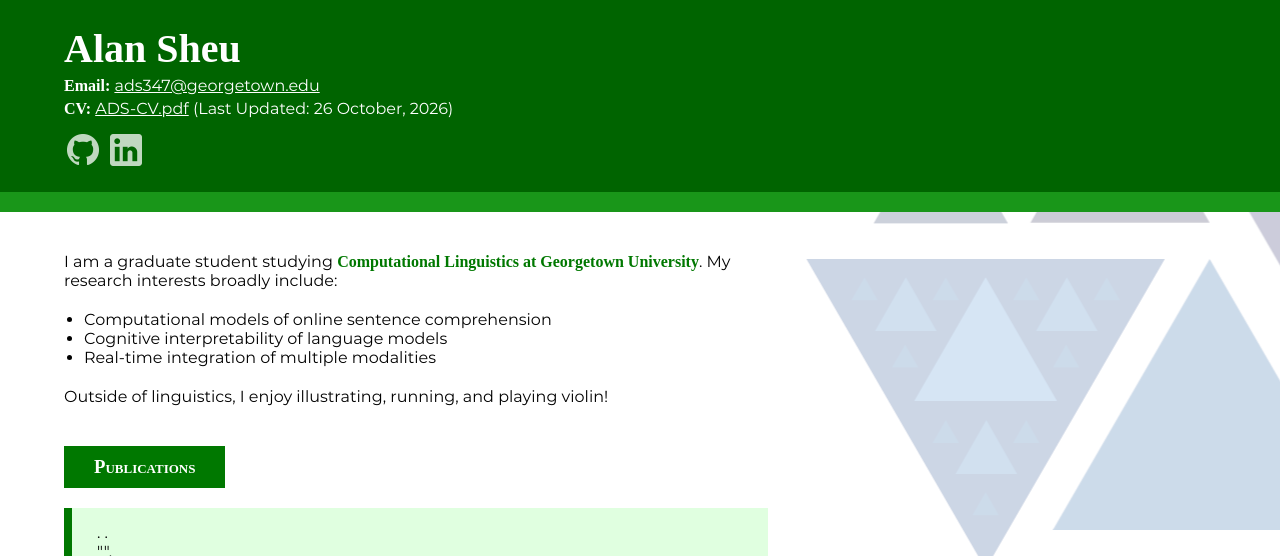
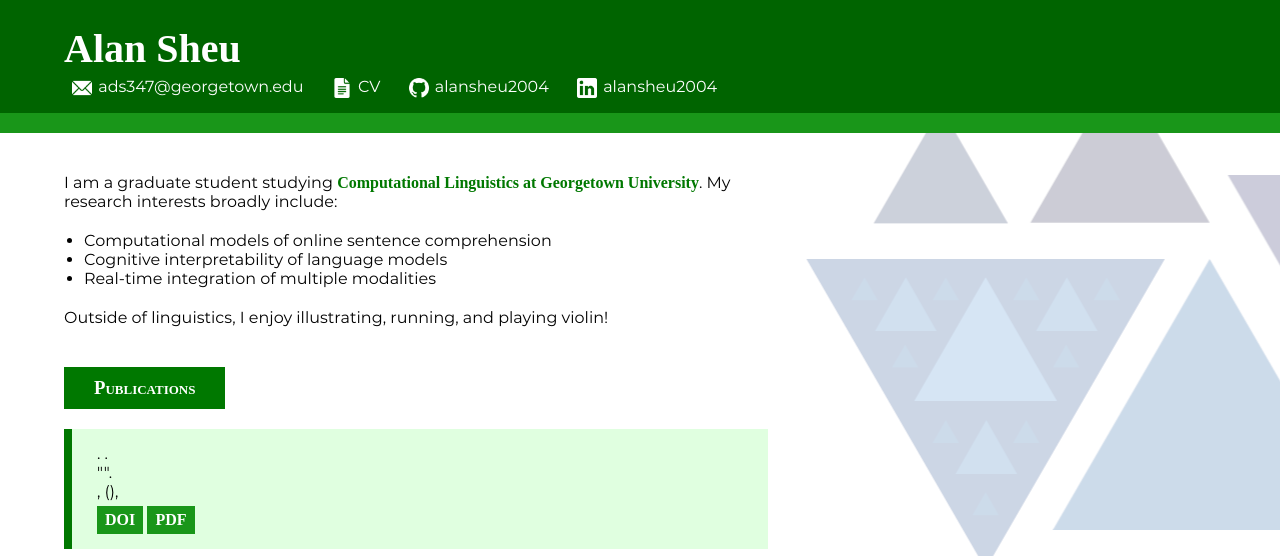
Before and after one commit to alansheu2004/alansheu2004.github.io, a plain HTML site: page index.html in a window 1280 px wide. Shown: the top 556 px of the page. Drawn offline with Linux system fonts and the light colour scheme; a web font is replaced by a local one.

Commit message:
Header & Footer

```diff
--- a/index.html
+++ b/index.html
@@ -18,12 +18,25 @@
             <div id="headerblock">
                 <header>
                     <h1>Alan Sheu</h1>
-                    <p><b>Email:</b> <a href="mailto:ads347@georgetown.edu">ads347@georgetown.edu</a></p>
-                    <p><b>CV:</b> <a href="ADS-CV.pdf">ADS-CV.pdf</a> (Last Updated: 26 October, 2026)</p>
-                    <div class="coolButtons" style="text-align: left;">
-                        <a href="https://github.com/alansheu2004" target="_blank"><img src="icons/github.png" /></a>
-                        <a href="https://www.linkedin.com/in/alansheu2004" target="_blank"><img src="icons/linkedin.png" style="filter: invert()" /></a>
+                    <div class="coolButtons">
+                        <a href="mailto:ads347@georgetown.edu">
+                            <img src="icons/email.png" style="filter:invert()" />
+                            <span>ads347@georgetown.edu</span>
+                        </a>
+                        <a href="ADS-CV.pdf">
+                            <img src="icons/document.png"  style="filter:invert()"/>
+                            <span>CV</span>
+                        </a>
+                        <a href="https://github.com/alansheu2004">
+                            <img src="icons/github.png" />
+                            <span>alansheu2004</span>
+                        </a>
+                        <a href="https://www.linkedin.com/in/alansheu2004">
+                            <img src="icons/linkedin.png" style="filter:invert()" />
+                            <span>alansheu2004</span>
+                        </a>
                     </div>
+
                 </header>
                 <div id="header2"></div>
                 <!-- <div id="header3"></div> -->
@@ -133,15 +146,11 @@
             </article>
 
 
-            <!-- <div id="footer3"></div>
-            <div id="footer2"></div> -->
+            <!-- <div id="footer3"></div> -->
+            <div id="footer2"></div>
             <footer>
-                <div class="coolButtons">
-                    <a href="https://github.com/alansheu2004" target="_blank"><img src="icons/github.png" /></a>
-                    <a href="https://www.linkedin.com/in/alansheu2004" target="_blank"><img src="icons/linkedin.png" style="filter: invert()" /></a>
-                </div>
-                <p>Email: <a href="mailto:alansheu2004@gmail.com">alansheu2004@gmail.com</a></p>
-
+                <p>Bibliography generated using <a href="https://github.com/pcooksey/bibtex-js">bibtex-js</a></p>
+                <p>Icons designed by <a href="https://www.flaticon.com/authors/magnific">Magnific</a></p>
                 <img id="serpinski" src="icons/serpinski.png" />
             </footer>
 
--- a/style.css
+++ b/style.css
@@ -457,36 +457,45 @@ footer {
     transform-origin: 50% 100%;
     animation-delay: 2.2;
     animation-fill-mode: backwards;
-    padding: 50px 0 20px;
+    padding: 30px 0 30px;
 }
 
 div.coolButtons {
-    text-align: center;
-    margin: 1vh auto;
+    width: 60%;
 }
 
 div.coolButtons a {
     display: inline-block;
-    width: 4vh;
-    height: 4vh;
-    margin: 1vh 0.25vw;
-    filter: opacity(0.75);
+    padding: 5px 8px;
+    background-color: rgb(0,100,0);
+    vertical-align: middle;
+    color: white;
+    text-decoration: none;
+    margin-right: 8px;
 }
 
 div.coolButtons a:hover {
-    filter: opacity(1);
+    background-color: rgb(25,150,25);
+    transition: 0.25s;
+}
+
+div.coolButtons a:active {
+    background-color: rgb(0,80,0);
 }
 
 div.coolButtons a img {
-    max-width: 100%;
-    max-height: 100%;
-    width: auto;
-    height: auto;
+    height: 20px;
+    margin-right: 2px;
+    vertical-align: middle;
+}
+
+div.coolbuttons a span {
+    vertical-align: middle;
 }
 
 footer p, header p {
     color: white;
-    font-size: 12pt;
+    font-size: 10pt;
     margin-top: 0.5vh;
 }
 
@@ -515,8 +524,8 @@ header nav a:active {
 #serpinski {
     transform: scaleY(-1);
     filter: opacity(30%);
-    height: 100px;
-    margin: 30px 0;
+    height: 60px;
+    margin: 10px 0;
 }
 
 #footer2 {
```
Also changed, not shown: icons/document.png (added), icons/email.png (added).
